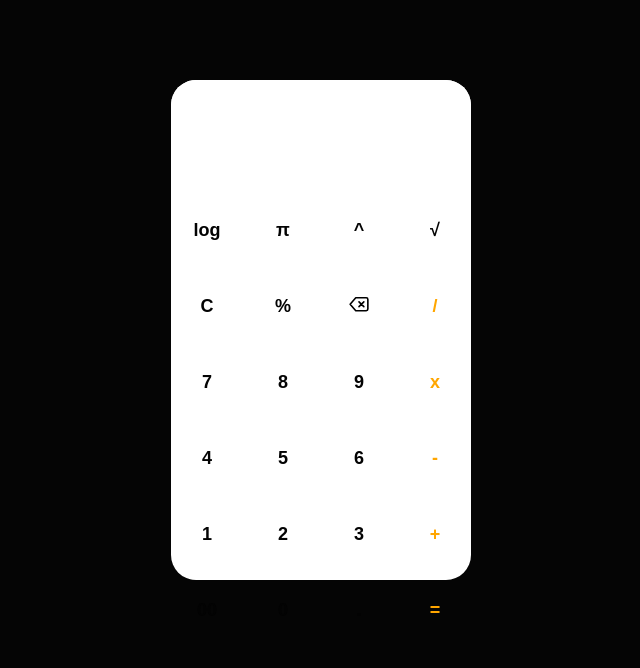
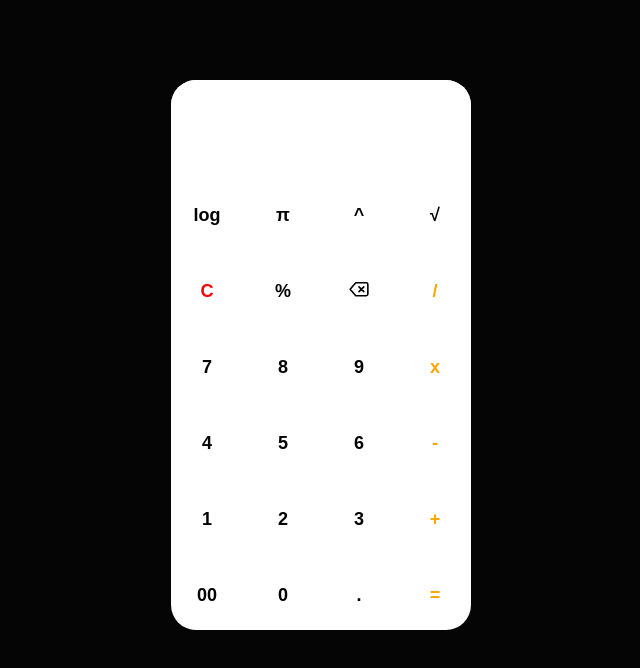
Before and after one commit to masterngoding578/Kalkulator2, a plain HTML site: page index.html in a window 1280 px wide. Shown: the whole page, without its empty margins (319-959 px from the left). Drawn offline with Linux system fonts and the light colour scheme.

Commit message:
Update style.css

```diff
--- a/style.css
+++ b/style.css
@@ -31,7 +31,7 @@ button:active {
   flex-wrap: wrap;
   justify-content: center;
   align-items: center;
-  height: 500px;
+  height: 550px;
   /* border: 3px solid rgb(255, 0, 0); */
   background-color: rgb(255, 255, 255);
 
@@ -43,7 +43,7 @@ button:active {
 .value {
   width: 300px;
   border-radius: 25px;
-  height: 110px;
+  height: 90px;
   border: none;
   font-size: xx-large;
   background: none;
@@ -52,7 +52,7 @@ button:active {
   background-color: rgb(255, 255, 255);
   font-family: Arial, Helvetica, sans-serif;
   color: rgb(10, 10, 10);
-  padding-right: 3px;
+  padding-right: 7px;
 }
 
 /* KETIGA KITA BUAT PEMBUNGKUS YANG KITABERI NAMA TOMBOL UNTUK MENAMPUNGG BUTTON BUTTTON TERSEBUT AGAR TIDAK BERSERAK */
@@ -62,10 +62,10 @@ button:active {
 .tombol {
   display: flex;
   flex-wrap: wrap;
-  margin-top: 5px;
   justify-content: center;
   /* border: 1px solid blue; */
   gap: 6px;
+  margin-top: 10px;
 }
 
 /* KEMPAT BUAT STYLE BUTTONNYA AGAR RAPI TIDAK BERSERAK DAN KELUAR JALUR */
@@ -86,7 +86,9 @@ button {
 
 /* mengaktifkan efek ketika ditekan memiliki efek warna */
 
-
+.clear {
+  color: rgb(255, 0, 0);
+}
 
 .btn-bagi {
   color: rgb(255, 166, 0);
```
